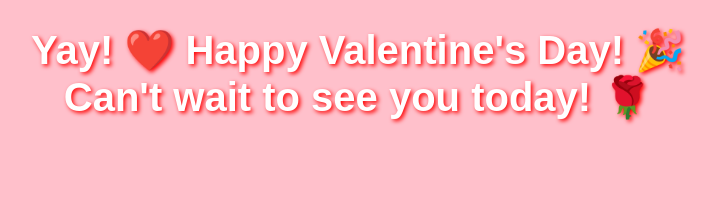
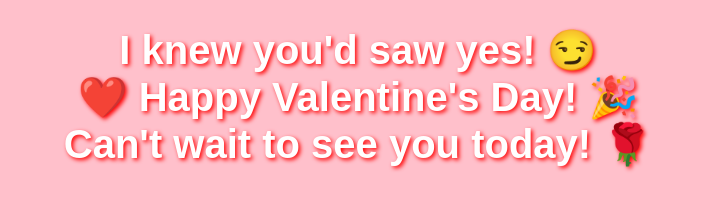
Before and after one commit to Matt-Klemm/Liv, a plain HTML site: page index.html in a window 1280 px wide. Both pictures are taken after a click on the button "Yes". Shown: the whole page, without its empty margins (282-999 px from the left). Drawn offline with Linux system fonts and the light colour scheme.

Commit message:
Update index.html

```diff
--- a/index.html
+++ b/index.html
@@ -67,7 +67,7 @@
 
     <script>
         function sayYes() {
-            document.body.innerHTML = "<h1>Yay! ❤️ Happy Valentine's Day! 🎉<br> Can't wait to see you today! 🌹</h1>";
+            document.body.innerHTML = "<h1>I knew you'd saw yes! 😏<br> ❤️ Happy Valentine's Day! 🎉<br> Can't wait to see you today! 🌹</h1>";
         }
 
         function spawnNoButtons() {
```
